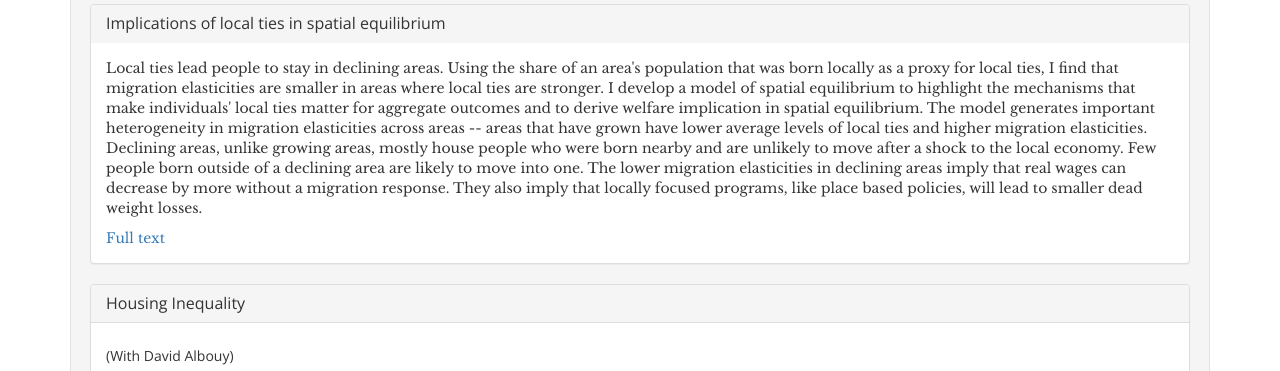
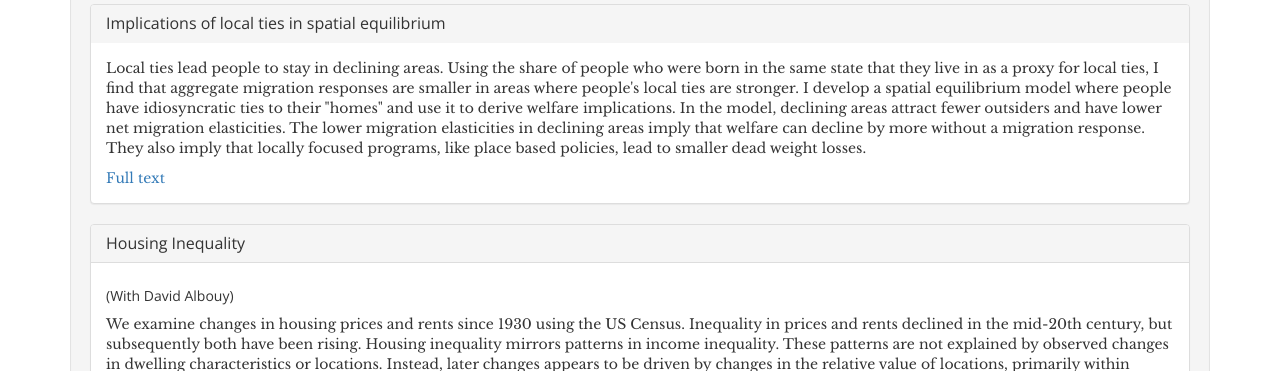
Before and after one commit to MZabek/MZabek.github.io, a plain HTML site: page index.html in a window 1280 px wide. Shown: the part 407-778 px from the top of the page. Drawn offline with nearby package versions, Linux system fonts and the light colour scheme.

Commit message:
New ties abstract.

```diff
--- a/index.html
+++ b/index.html
@@ -102,7 +102,7 @@
 								<h2 class="panel-title">Implications of local ties in spatial equilibrium</h2>
 						 </div>
 						 <div id="PaperOne" class="panel-body">
-							<p>Local ties lead people to stay in declining areas. Using the share of an area's population that was born locally as a proxy for local ties, I find that migration elasticities are smaller in areas where local ties are stronger. I develop a model of spatial equilibrium to highlight the mechanisms that make individuals' local ties matter for aggregate outcomes and to derive welfare implication in spatial equilibrium. The model generates important heterogeneity in migration elasticities across areas -- areas that have grown have lower average levels of local ties and higher migration elasticities. Declining areas, unlike growing areas, mostly house people who were born nearby and are unlikely to move after a shock to the local economy. Few people born outside of a declining area are likely to move into one. The lower migration elasticities in declining areas imply that real wages can decrease by more without a migration response. They also imply that locally focused programs, like place based policies, will lead to smaller dead weight losses.</p>
+							<p>Local ties lead people to stay in declining areas. Using the share of people who were born in the same state that they live in as a proxy for local ties, I find that aggregate migration responses are smaller in areas where people's local ties are stronger. I develop a spatial equilibrium model where people have idiosyncratic ties to their "homes" and use it to derive welfare implications. In the model, declining areas attract fewer outsiders and have lower net migration elasticities. The lower migration elasticities in declining areas imply that welfare can decline by more without a migration response. They also imply that locally focused programs, like place based policies, lead to smaller dead weight losses. </p>
 									<a href="https://drive.google.com/file/d/0B3cI9G3dTMW4Z2U5em56M1J1cGM/view?usp=sharing">Full text</a>
 							</div>
 						</div>
```
